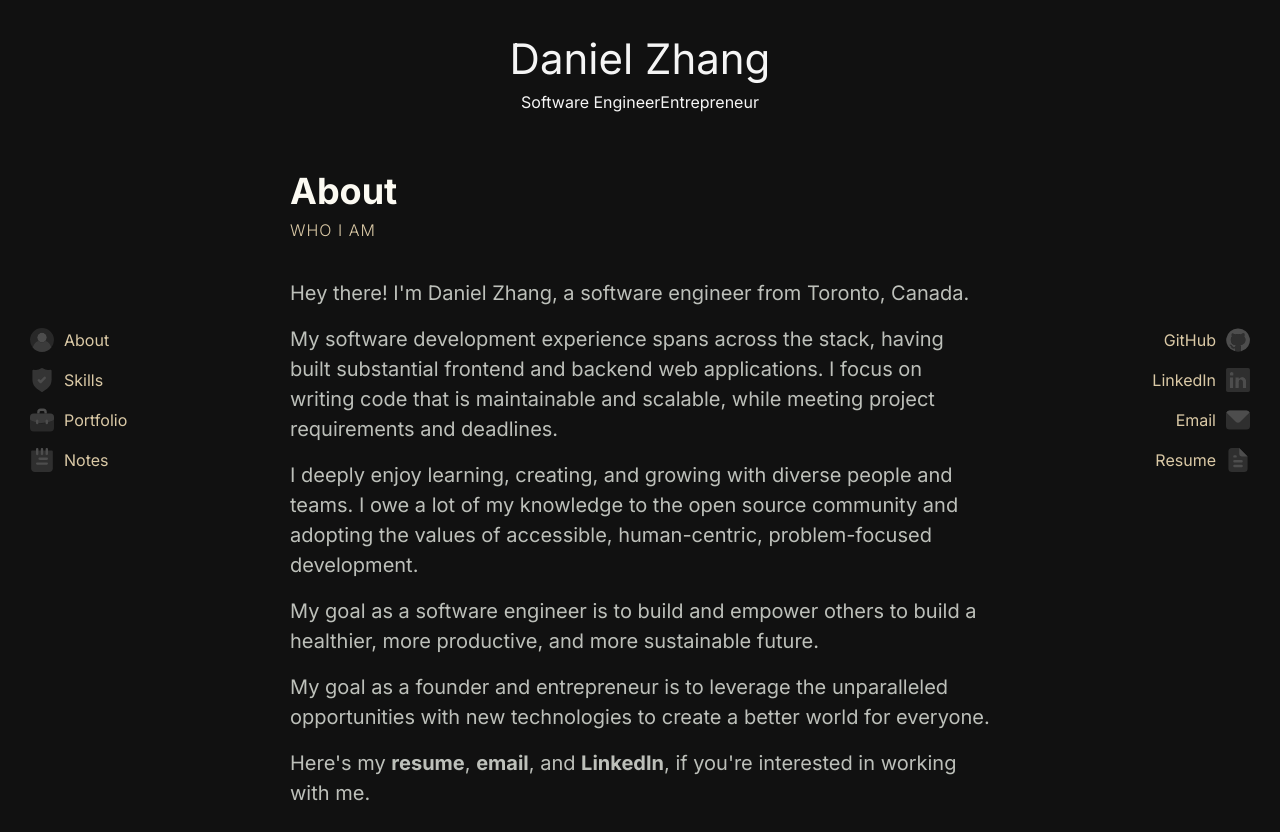
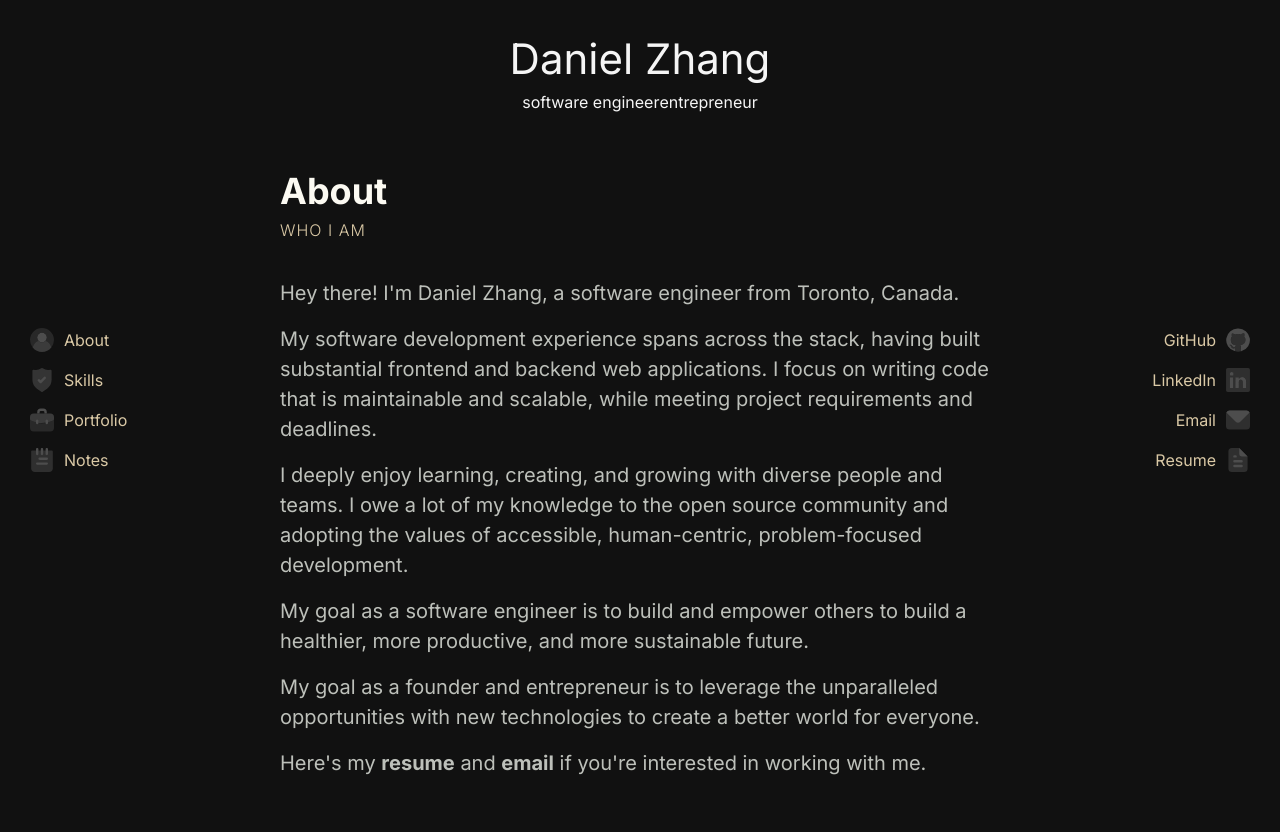
Before and after one commit to DanielHZhang/danielhzhang, a Next.js app: page /about in a window 1280 px wide. After the commit the page ends 802 px from the top, so only its background shows below. Built offline with nearby package versions, Linux system fonts and the light colour scheme.

Commit message:
Fix cursor position on overflow viewport

```diff
--- a/src/components/cursor/index.tsx
+++ b/src/components/cursor/index.tsx
@@ -1,12 +1,19 @@
 /** @jsxImportSource @emotion/react */
-import {AnimatePresence, motion, useMotionValue, useSpring, useTransform} from 'framer-motion';
+import {
+  AnimatePresence,
+  motion,
+  MotionValue,
+  useMotionValue,
+  useSpring,
+  useTransform,
+} from 'framer-motion';
 import {useEffect, useState} from 'react';
 import {Portal} from 'src/components/base';
 
 export const Cursor = (): JSX.Element | null => {
   const [visible, setVisible] = useState(false);
-  const springX = useSpring(0, {stiffness: 300, damping: 25});
-  const springY = useSpring(0, {stiffness: 300, damping: 25});
+  const springX: MotionValue<number> = useSpring(0, {stiffness: 300, damping: 25});
+  const springY: MotionValue<number> = useSpring(0, {stiffness: 300, damping: 25});
   const velocity = useMotionValue(0);
   const diameter = useSpring(useTransform(velocity, [-1000, 0, 1000], [30, 60, 30]), {
     stiffness: 300,
@@ -14,10 +21,11 @@ export const Cursor = (): JSX.Element | null => {
   });
 
   useEffect(() => {
-    let timer: number;
     // Set initial position on mount to center of screen
     springX.set(window.innerWidth / 2);
     springY.set(window.innerHeight / 2);
+
+    let timer: number;
     const mouseHandler = (event: MouseEvent) => {
       if (!visible) {
         setVisible(true);
@@ -34,6 +42,7 @@ export const Cursor = (): JSX.Element | null => {
       springY.set(event.clientY - diameter.get() / 2);
     };
     window.addEventListener('mousemove', mouseHandler);
+
     return () => {
       window.removeEventListener('mousemove', mouseHandler);
     };
@@ -43,14 +52,15 @@ export const Cursor = (): JSX.Element | null => {
     <AnimatePresence>
       {visible && (
         <Portal selector='body'>
-          <div>
-            <motion.div
+          <div css={{position: 'fixed', top: 0, left: 0}}>
+            <motion.span
               key='cursor'
               style={{x: springX, y: springY, width: diameter, height: diameter}}
               initial={{opacity: 0}}
               animate={{opacity: 1}}
               exit={{opacity: 0}}
               css={{
+                display: 'inline-block',
                 background: 'none',
                 position: 'absolute',
                 top: 0,
@@ -58,6 +68,7 @@ export const Cursor = (): JSX.Element | null => {
                 border: '2px solid #fff',
                 borderRadius: '50%',
                 pointerEvents: 'none',
+                backfaceVisibility: 'hidden',
               }}
             />
           </div>
--- a/src/components/layout/main.tsx
+++ b/src/components/layout/main.tsx
@@ -42,12 +42,25 @@ export const MainLayout = ({children}: Props): JSX.Element => {
           </LinkItem>
         </Stack>
       </div>
-      <GridItem column='2'>
-        <Flex flow='column' mainAxis='center' crossAxis='center' css={{height: '100%'}}>
+      <GridItem column='2' css={{position: 'relative'}}>
+        <Flex
+          flow='column'
+          mainAxis='center'
+          crossAxis='center'
+          css={{
+            position: 'fixed',
+            padding: '2.4rem',
+            height: '14rem',
+            left: 0,
+            right: 0,
+            userSelect: 'none',
+          }}
+        >
           <div css={{fontSize: '4.2rem'}}>Daniel Zhang</div>
           <Flex mainAxis='center' crossAxis='center'>
-            <div>Software Engineer</div>
-            <div>Entrepreneur</div>
+            <div>software engineer</div>
+            <div> </div>
+            <div>entrepreneur</div>
           </Flex>
         </Flex>
       </GridItem>
--- a/src/pages/about.tsx
+++ b/src/pages/about.tsx
@@ -9,7 +9,7 @@ export default function AboutPage(): JSX.Element {
     <MainLayout>
       <Title description='About' />
       <Flex flow='column' crossAxis='center'>
-        <Flex flow='column' css={{maxWidth: '70rem'}}>
+        <Flex flow='column' css={{maxWidth: '72rem'}}>
           <Flex flow='column' css={{marginBottom: '3.6rem'}}>
             <Heading css={{color: '#FCFAF2'}}>About</Heading>
             <h2
@@ -54,19 +54,13 @@ export default function AboutPage(): JSX.Element {
                   <strong>resume</strong>
                 </a>
               </Link>
-              <span>{', '}</span>
+              <span>{' and '}</span>
               <Link href='/'>
                 <a>
                   <strong>email</strong>
                 </a>
               </Link>
-              <span>{', and '}</span>
-              <Link href='/'>
-                <a>
-                  <strong>LinkedIn</strong>
-                </a>
-              </Link>
-              <span>{", if you're interested in working with me."}</span>
+              <span>{" if you're interested in working with me."}</span>
             </p>
           </Stack>
         </Flex>
```
